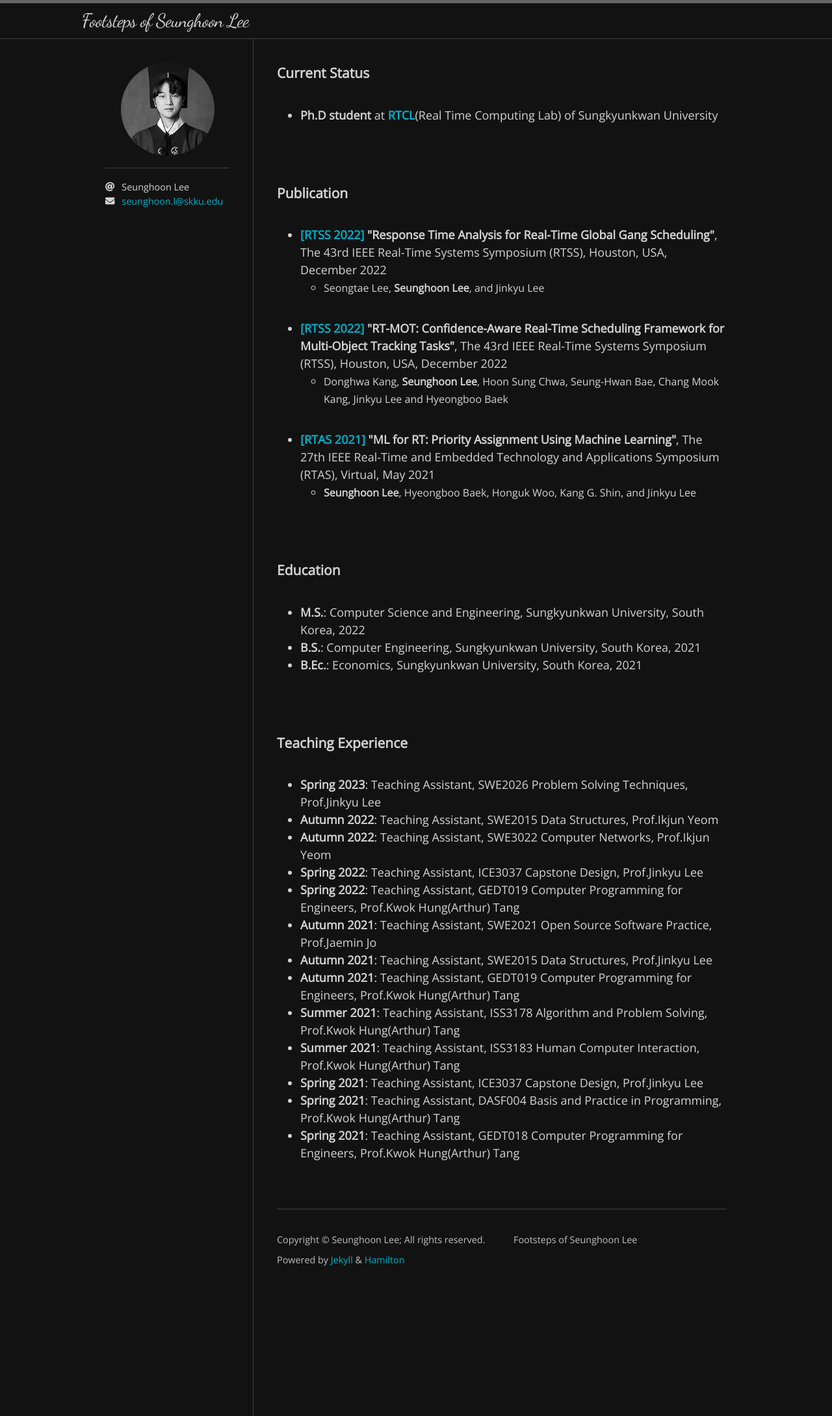
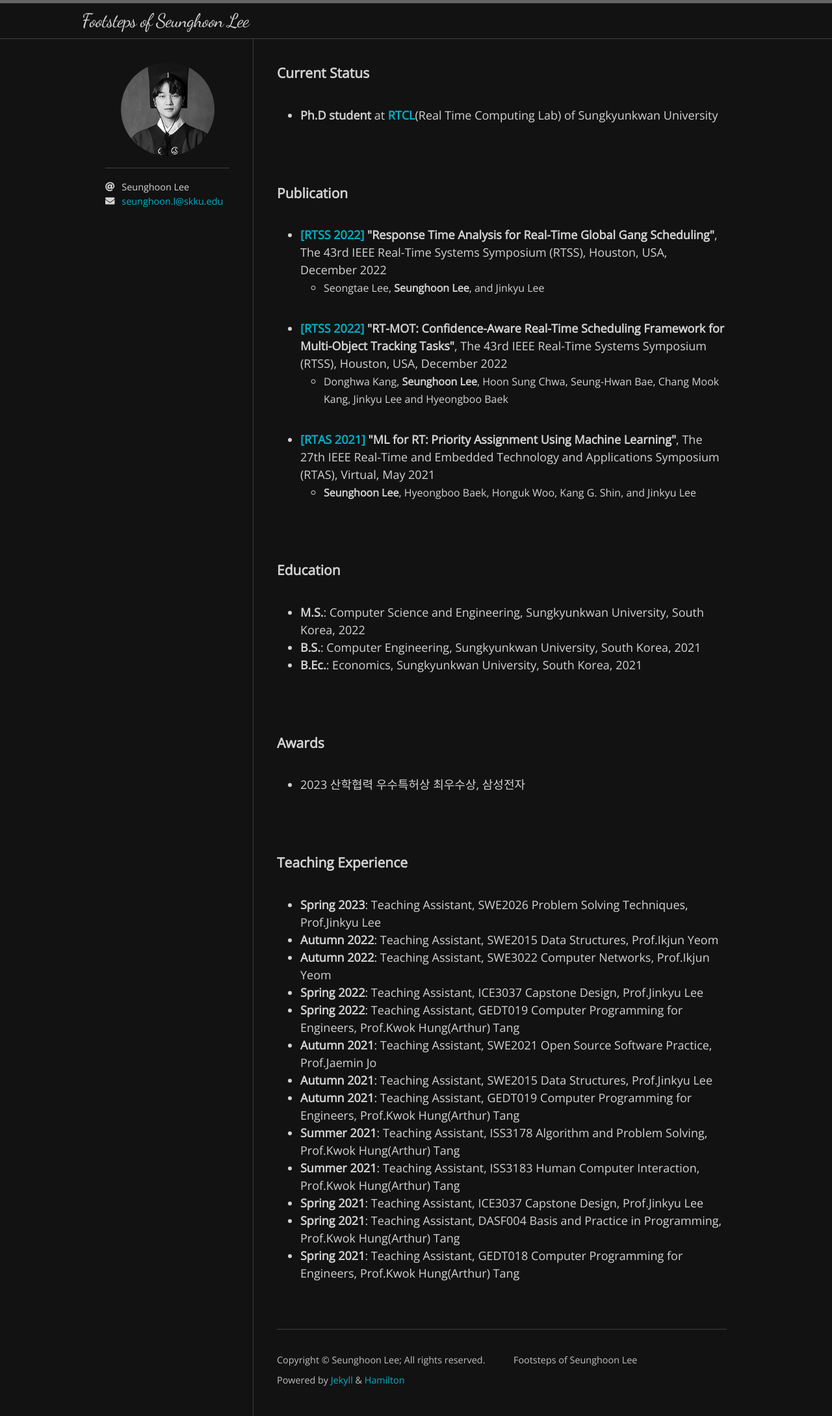
Before and after one commit to SeungHoon00/seunghoon00.github.io, a Jekyll site: the page built from index.html, in a window 1280 px wide. Shown: the whole page at 65% size. Built offline with Jekyll 4.4.1, drawn with Linux system fonts in a browser that asks for light colours; nearby versions of some CDN libraries; some web fonts are replaced; the list of posts is cut into pages by our own code.

Commit message:
Update home.html

```diff
--- a/_layouts/home.html
+++ b/_layouts/home.html
@@ -50,6 +50,14 @@ layout: default
   <br>
   <br>
   <section>
+    <h3>Awards</h3>
+    <ul>
+      <li>2023 산학협력 우수특허상 최우수상, 삼성전자</li>
+    </ul>
+  </section>
+  <br>
+  <br>
+  <section>
     <h3>Teaching Experience</h3>
     <ul>
       <li><b>Spring 2023</b>: Teaching Assistant, SWE2026 Problem Solving Techniques, Prof.Jinkyu Lee</li>
```
